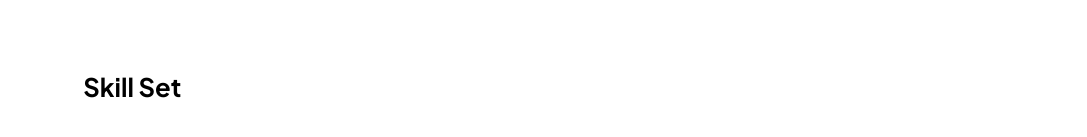
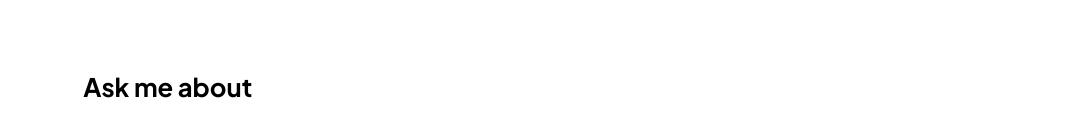
Before and after one commit to himxnshutripathi/personalportfolio, a React (Vite) app: page / in a window 1280 px wide. Shown: the part 709-846 px from the top of the page, without its empty margins (96-1183 px from the left). Built offline with nearby package versions, Linux system fonts and the light colour scheme; a web font is replaced by a local one.

Commit message:
Update ExpSkill02.jsx

```diff
--- a/src/Components/ExpSkill02/ExpSkill02.jsx
+++ b/src/Components/ExpSkill02/ExpSkill02.jsx
@@ -6,7 +6,7 @@ const ExpSkill02 = () => {
 
   return (
     <div className='ExpSkill02' id='ExpSkill02'>
-        <h2>Skill Set</h2>
+        <h2>Ask me about</h2>
         <div className="ExpSkill02-list">
             {skill_list_01.map((skill, index)=>{
                 return (
```
